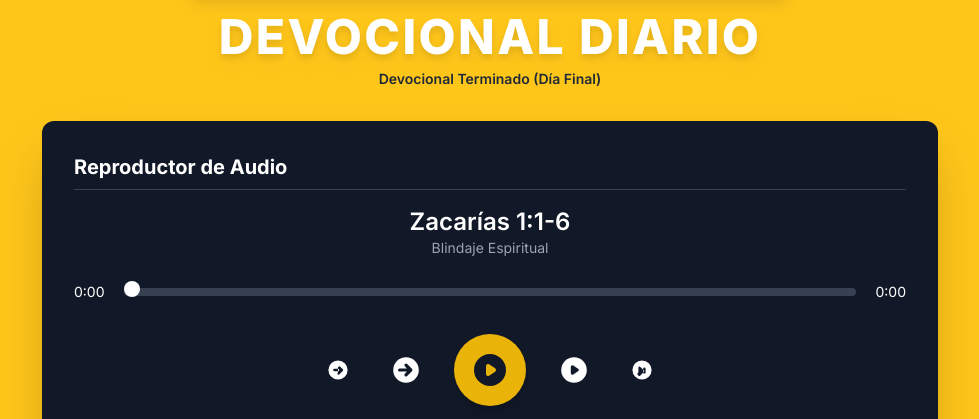
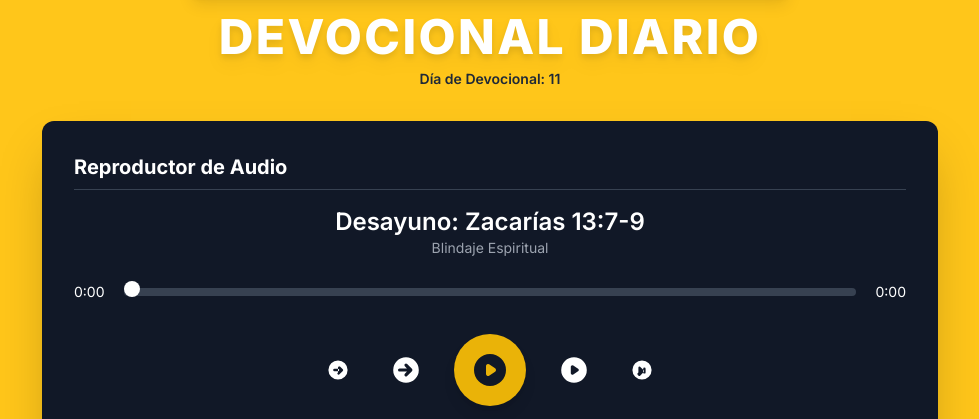
Before and after one commit to movimientoblindaje-sys/Devocionales-MovimientoBlindaje, a plain HTML site: page index.html in a window 1280 px wide. Shown: the part 335-754 px from the top of the page, without its empty margins (150-1129 px from the left). Drawn offline with nearby package versions, Linux system fonts and the light colour scheme.

Commit message:
Update index.html

```diff
--- a/index.html
+++ b/index.html
@@ -203,8 +203,8 @@
         // --- Configuración de Rotación Diaria ---
         const TRACKS_PER_DAY = 3;
         // La fecha de inicio del devocional.
-        // Establecido en 2025-12-16 para que el Martes 16 de Diciembre sea el Día 1.
-        const START_DATE = new Date('2025-12-16T00:00:00');
+        // Establecido en 2025-12-18 para que el Jueves 18 de Diciembre sea el Día 1.
+        const START_DATE = new Date('2025-12-18T00:00:00');
 
         // Variables Globales
         let audio;
```
